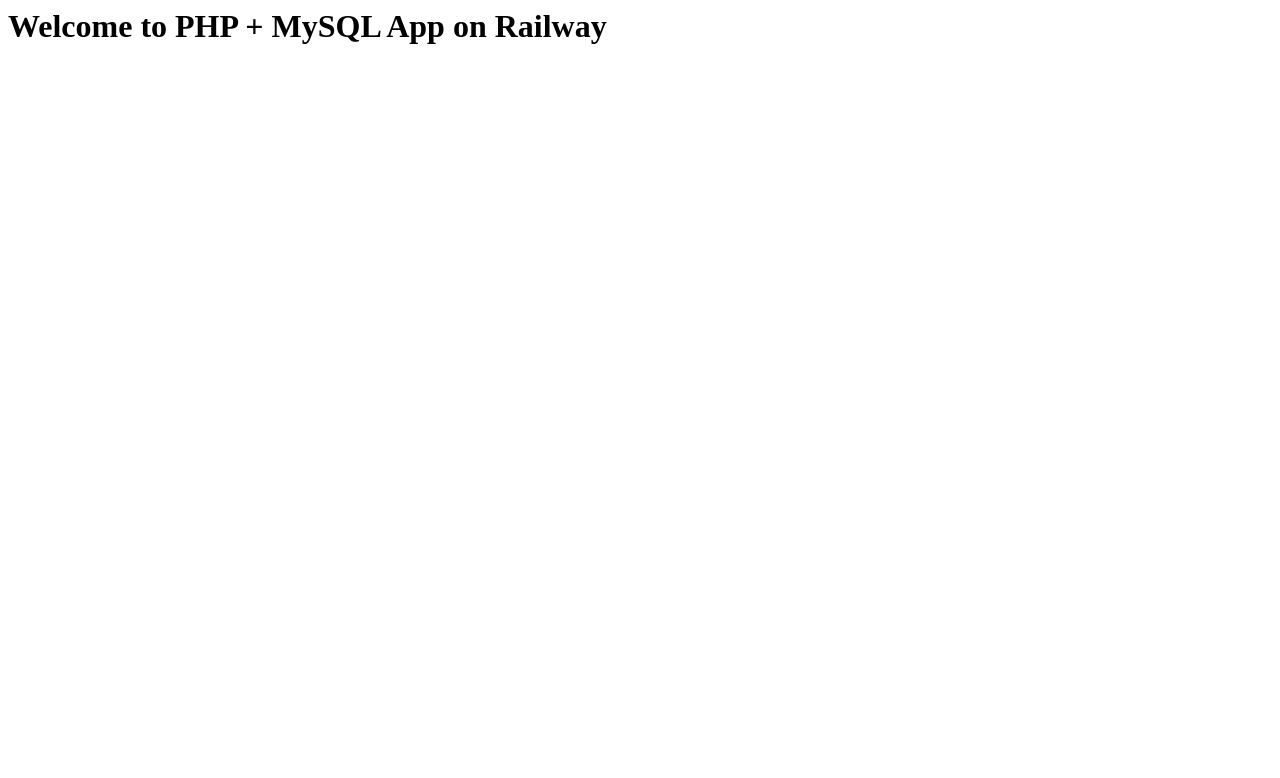
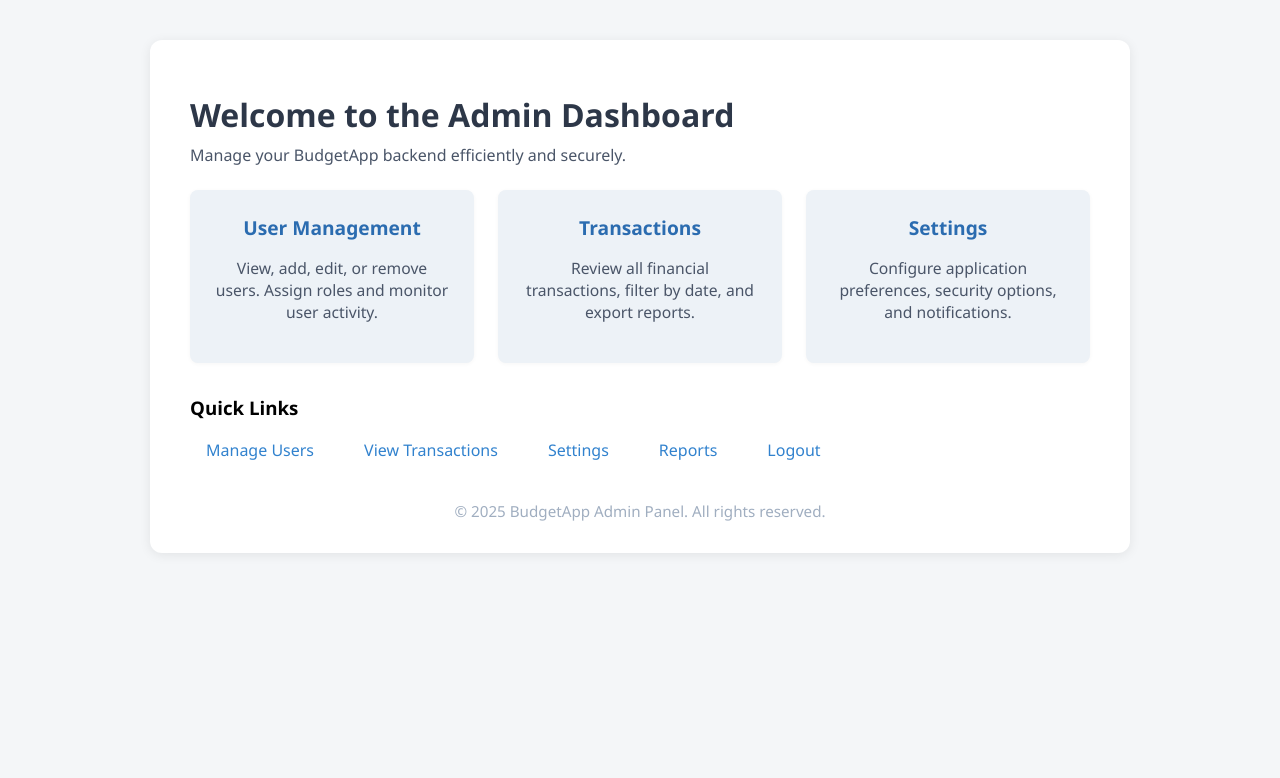
Before and after one commit to junssei/budgetapp-backend, a PHP site: page / in a window 1280 px wide. Shown: the top 778 px of the page. Run offline with PHP 8.4, Linux system fonts and the light colour scheme.

Commit message:
added content on index.php, added design and make it look like a admin dashboard

```diff
--- a/index.php
+++ b/index.php
@@ -1,2 +1,134 @@
 <?php
-echo "<h1>Welcome to PHP + MySQL App on Railway</h1>";
+?>
+<!DOCTYPE html>
+<html lang="en">
+
+<head>
+    <meta charset="UTF-8">
+    <title>Admin Dashboard - BudgetApp</title>
+    <meta name="viewport" content="width=device-width, initial-scale=1">
+    <style>
+        body {
+            font-family: 'Segoe UI', Arial, sans-serif;
+            background: #f4f6f8;
+            margin: 0;
+            padding: 0;
+        }
+
+        .dashboard-container {
+            max-width: 900px;
+            margin: 40px auto;
+            background: #fff;
+            border-radius: 12px;
+            box-shadow: 0 2px 12px rgba(0, 0, 0, 0.08);
+            padding: 32px 40px;
+        }
+
+        h1 {
+            color: #2d3748;
+            margin-bottom: 8px;
+        }
+
+        .subtitle {
+            color: #4a5568;
+            margin-bottom: 24px;
+        }
+
+        .dashboard-grid {
+            display: grid;
+            grid-template-columns: repeat(3, 1fr);
+            gap: 24px;
+            margin-bottom: 32px;
+        }
+
+        .card {
+            background: #edf2f7;
+            border-radius: 8px;
+            padding: 24px;
+            text-align: center;
+            box-shadow: 0 1px 4px rgba(0, 0, 0, 0.04);
+        }
+
+        .card h2 {
+            margin: 0 0 12px 0;
+            font-size: 1.2em;
+            color: #2b6cb0;
+        }
+
+        .card p {
+            color: #4a5568;
+            font-size: 0.98em;
+        }
+
+        .quick-links {
+            margin-top: 24px;
+        }
+
+        .quick-links ul {
+            list-style: none;
+            padding: 0;
+            display: flex;
+            gap: 18px;
+        }
+
+        .quick-links a {
+            text-decoration: none;
+            color: #3182ce;
+            font-weight: 500;
+            padding: 8px 16px;
+            border-radius: 4px;
+            transition: background 0.2s;
+        }
+
+        .quick-links a:hover {
+            background: #bee3f8;
+        }
+
+        @media (max-width: 700px) {
+            .dashboard-container {
+                padding: 16px 8px;
+            }
+
+            .dashboard-grid {
+                grid-template-columns: 1fr;
+            }
+        }
+    </style>
+</head>
+
+<body>
+    <div class="dashboard-container">
+        <h1>Welcome to the Admin Dashboard</h1>
+        <div class="subtitle">Manage your BudgetApp backend efficiently and securely.</div>
+        <div class="dashboard-grid">
+            <div class="card">
+                <h2>User Management</h2>
+                <p>View, add, edit, or remove users. Assign roles and monitor user activity.</p>
+            </div>
+            <div class="card">
+                <h2>Transactions</h2>
+                <p>Review all financial transactions, filter by date, and export reports.</p>
+            </div>
+            <div class="card">
+                <h2>Settings</h2>
+                <p>Configure application preferences, security options, and notifications.</p>
+            </div>
+        </div>
+        <div class="quick-links">
+            <h3>Quick Links</h3>
+            <ul>
+                <li><a href="#">Manage Users</a></li>
+                <li><a href="#">View Transactions</a></li>
+                <li><a href="#">Settings</a></li>
+                <li><a href="#">Reports</a></li>
+                <li><a href="#">Logout</a></li>
+            </ul>
+        </div>
+        <footer style="margin-top:40px; color:#a0aec0; font-size:0.95em; text-align:center;">
+            &copy; <?php echo date('Y'); ?> BudgetApp Admin Panel. All rights reserved.
+        </footer>
+    </div>
+</body>
+
+</html>
+<?php
```
